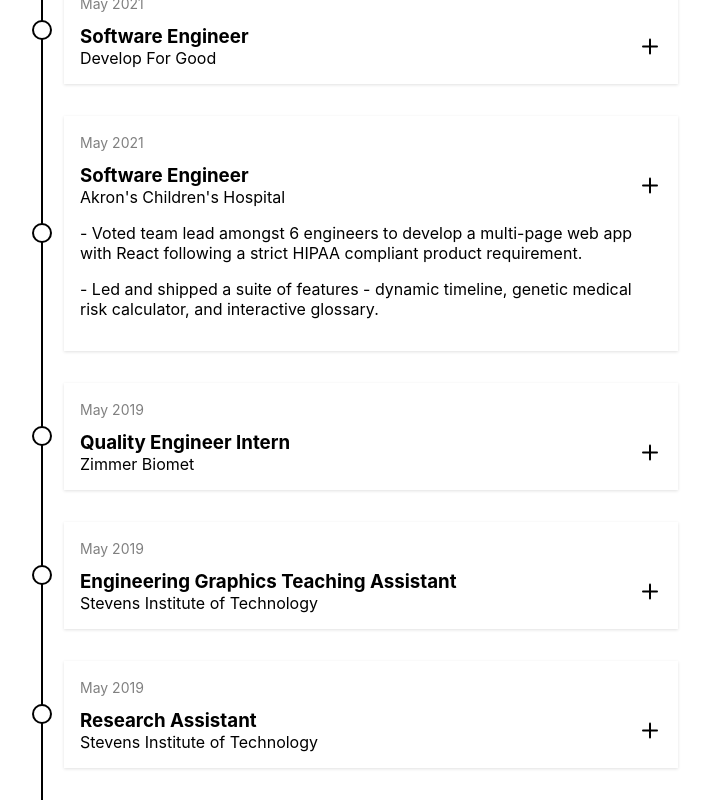
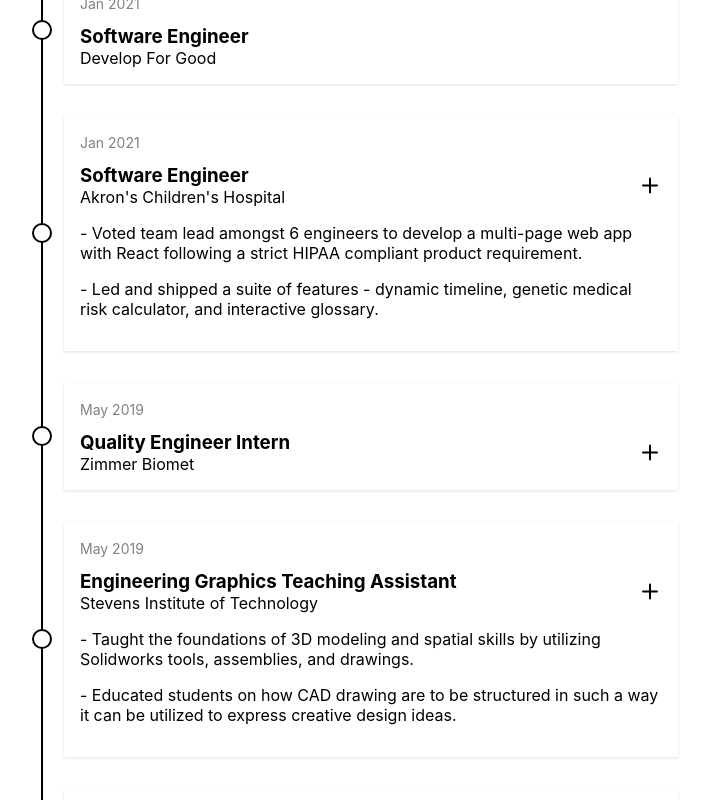
Before and after one commit to ming1in/ming1in, a React (Create React App) app: page /resume in a window 1280 px wide. Shown: the part 820-1620 px from the top of the page, without its empty margins (30-738 px from the left). Built offline with nearby package versions, Linux system fonts and the light colour scheme.

Commit message:
more timeline data

```diff
--- a/src/data/timeline.ts
+++ b/src/data/timeline.ts
@@ -30,14 +30,14 @@
     ]
   },
   {
-    start: 'May 2021',
-    end: 'September 2021',
+    start: 'Jan 2021',
+    end: 'Jun 2021',
     title: 'Software Engineer',
     company: 'Develop For Good'
   },
   {
-    start: 'May 2021',
-    end: 'September 2021',
+    start: 'Jan 2021',
+    end: 'Jun 2021',
     title: 'Software Engineer',
     company: "Akron's Children's Hospital",
     body: [
@@ -50,18 +50,34 @@
     end: 'Jan 2020',
     title: 'Quality Engineer Intern',
     company: 'Zimmer Biomet',
-    initShowBody: false
+    initShowBody: false,
+    body: [
+      'Coordinated and managed with the quality team for the management of quality operations within the foundry.',
+      "Responsibilities included creating new templates, updating and revising work instructions, SOP's, QSR’s, and other documents as a part of continuous improvement and change control system, creating Quality Alerts, and presenting monthly reports to the engineering team. Written various technical and analytical protocols/reports/deviation/memos.",
+      'Assure customer compliance to purchase orders, contract, and product specifications meet the Internal Quality Management System and industry standards (ISO 9001, AS9100, ANSI-J-001, IPC-A-610E).',
+      'Responsible for processing Return Merchandise Authorization(RMA), responding to customer non-conformances, and product complaints by performing root cause analysis and implementing Corrective and Preventive Action (CAPA).',
+      'Assisting Quality Manager in Gage R&R and Process Capability study to eliminate process variations acquired strong organizational and multi-tasking skills.',
+      'Created monthly and weekly Metrics for Quality Department for the Transformation Wall.'
+    ]
   },
   {
     start: 'May 2019',
     end: 'Jan 2020',
     title: 'Engineering Graphics Teaching Assistant',
-    company: 'Stevens Institute of Technology'
+    company: 'Stevens Institute of Technology',
+    body: [
+      'Taught the foundations of 3D modeling and spatial skills by utilizing Solidworks tools, assemblies, and drawings.',
+      'Educated students on how CAD drawing are to be structured in such a way it can be utilized to express creative design ideas.'
+    ]
   },
   {
     start: 'May 2019',
     end: 'Jan 2020',
     title: 'Research Assistant',
-    company: 'Stevens Institute of Technology'
+    company: 'Stevens Institute of Technology',
+    body: [
+      'Created a structured light 3D scanner that constructs 3D images from processing data that is taken from the camera and projector.',
+      'Utilized MATLAB toolboxes such as image processing and computer vision to process data and calibrate the camera and project to detect real-world dimensions.'
+    ]
   }
 ];
--- a/src/views/ResumeView/Timeline/index.tsx
+++ b/src/views/ResumeView/Timeline/index.tsx
@@ -28,7 +28,7 @@
             <h3 className="Timeline-title">{data.title}</h3>
             <p className="Timeline-company">{data.company}</p>
           </div>
-          <Icon onClick={toggleIsOpen} iconType={IconTypeEnum.Plus} />
+          {data.body && <Icon className="Timeline-plusIcon" onClick={toggleIsOpen} iconType={IconTypeEnum.Plus} />}
         </div>
 
         {data.body &&
--- a/src/views/ResumeView/Timeline/styles.scss
+++ b/src/views/ResumeView/Timeline/styles.scss
@@ -64,4 +64,8 @@
   &-company {
     margin: auto;
   }
+
+  &-plusIcon{
+    cursor: pointer;
+  }
 }
```
